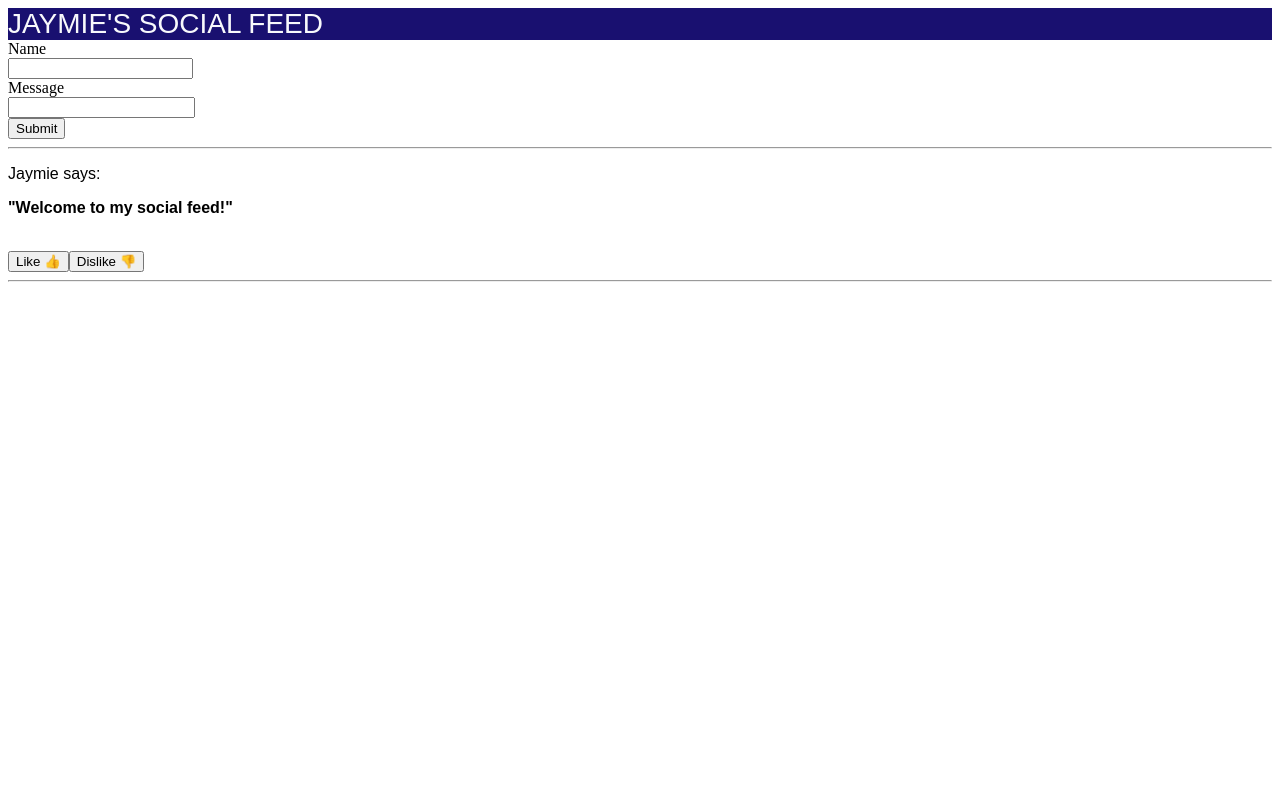
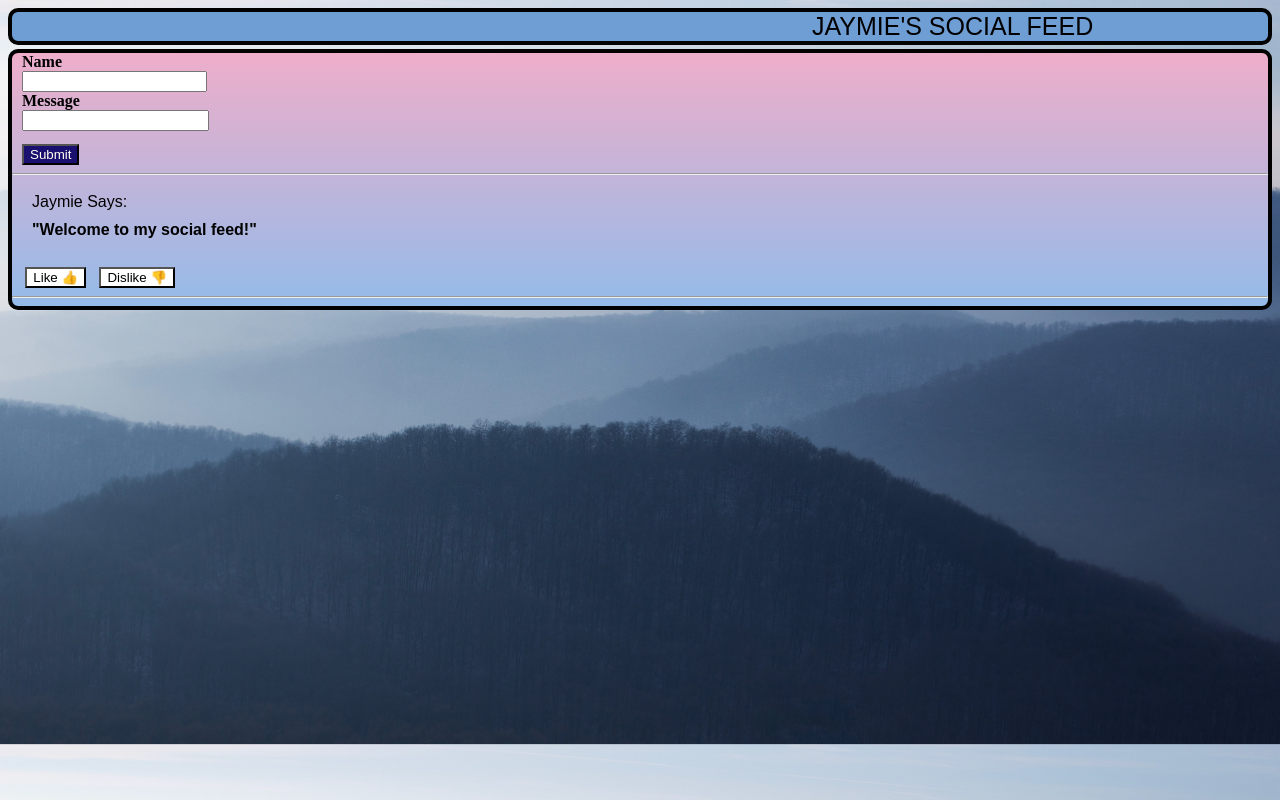
Before and after one commit to jaymieb828/SocialFeed_Framework, a React (Create React App) app in the folder socialfeed/: page / in a window 1280 px wide. Built offline with nearby package versions, Linux system fonts and the light colour scheme.

Commit message:
Added styling to all components.

```diff
--- /dev/null
+++ b/socialfeed/src/App.css
@@ -0,0 +1,24 @@
+
+.borders{
+    display: grid;
+    border: 4px solid black;
+    border-radius: 10px;
+    background: rgb(238,174,202);
+    background: linear-gradient(180deg, rgba(238,174,202,1) 0%, rgba(148,187,233,1) 100%);
+
+
+  }
+  .container-fluid{
+    max-width: 2070px;
+    max-height: fit-content;
+
+  }
+  .navbar{
+    border-radius: 10px;
+    ;
+  }
+  body{
+    background-image: url(./Components/backgroundphoto.jpg);
+    background-size: cover;
+
+  };
--- a/socialfeed/src/App.js
+++ b/socialfeed/src/App.js
@@ -4,6 +4,7 @@ import CreatePost from './Components/CreatePost';
 import NavBar from './Components/NavBar';
 import "./Components/DisplayPost";
 import "./Components/CreatePost";
+import './App.css';
 
 
 function App() {
--- /dev/null
+++ b/socialfeed/src/Components/Buttons.css
@@ -0,0 +1,15 @@
+button{
+    background-color:rgb(255, 255, 255);
+    margin-left: 1em;
+}
+#likeButton.active{
+    background-color: rgb(70, 114, 4);
+}
+#dislikeButton.active{
+    background-color: red;
+}
+.customButtons{
+    display: flex;
+    align-items: center;
+
+}
--- a/socialfeed/src/Components/Buttons.jsx
+++ b/socialfeed/src/Components/Buttons.jsx
@@ -1,5 +1,6 @@
 import { useState } from "react";
 import '../App';
+import './Buttons.css';
 
 
 const Buttons = () => {
--- /dev/null
+++ b/socialfeed/src/Components/CreatePost.css
@@ -0,0 +1,27 @@
+
+#message{
+    text-align: left;
+
+}
+.form-group{
+    max-width: 300px;
+    box-sizing: border-box;
+    border: lightskyblue;
+    border-width: 3px;
+    overflow-wrap: break-word;
+    margin-left: 10px
+;
+}
+label{
+    font-weight: bolder;
+}
+.btn{
+    background-color: rgb(25, 16, 112);
+    color: ivory;
+    margin-top: 1em;
+    margin-left: 10px;
+
+}
+#name{
+    text-transform: capitalize;
+}
--- a/socialfeed/src/Components/CreatePost.jsx
+++ b/socialfeed/src/Components/CreatePost.jsx
@@ -1,4 +1,5 @@
 import React, { useState } from 'react';
+import './CreatePost.css';
 
 
 const CreatePost = (props) => {
--- a/socialfeed/src/Components/NavBar.css
+++ b/socialfeed/src/Components/NavBar.css
@@ -1,15 +1,20 @@
 
 #navbar{
-
-    background-color: rgb(25, 16, 112);
+    background-color: rgb(110, 158, 212);
+    display: grid;
+    border: 4px solid black;
+    border-radius: 10px;
+    margin-bottom: .25em;
 
 }
 #navbarBrand{
-    justify-content: center;
-    color: rgb(248, 249, 252);
-    font-family:Arial, Helvetica, sans-serif ;
-    font-weight: 200;
-    font-size: 1.75em;
+    margin-left: 32em;
+    color: rgb(0, 0, 0);
+    font-family:'Arial Narrow Bold', sans-serif ;
+    font-weight: 500;
+    font-size: 25px;
+
+
 
 
 }
--- /dev/null
+++ b/socialfeed/src/Components/Post.css
@@ -0,0 +1,6 @@
+p{
+    margin: 10px 20px;
+}
+#name{
+    font-style: 'Arial Narrow Bold', sans-serif
+}
--- a/socialfeed/src/Components/Post.jsx
+++ b/socialfeed/src/Components/Post.jsx
@@ -1,5 +1,6 @@
 import React from "react";
 import Buttons from "./Buttons";
+import './Post.css';
 
 const Post=(props) =>{
     return (
```
Also changed, not shown: socialfeed/src/Components/backgroundphoto.jpg (added).
